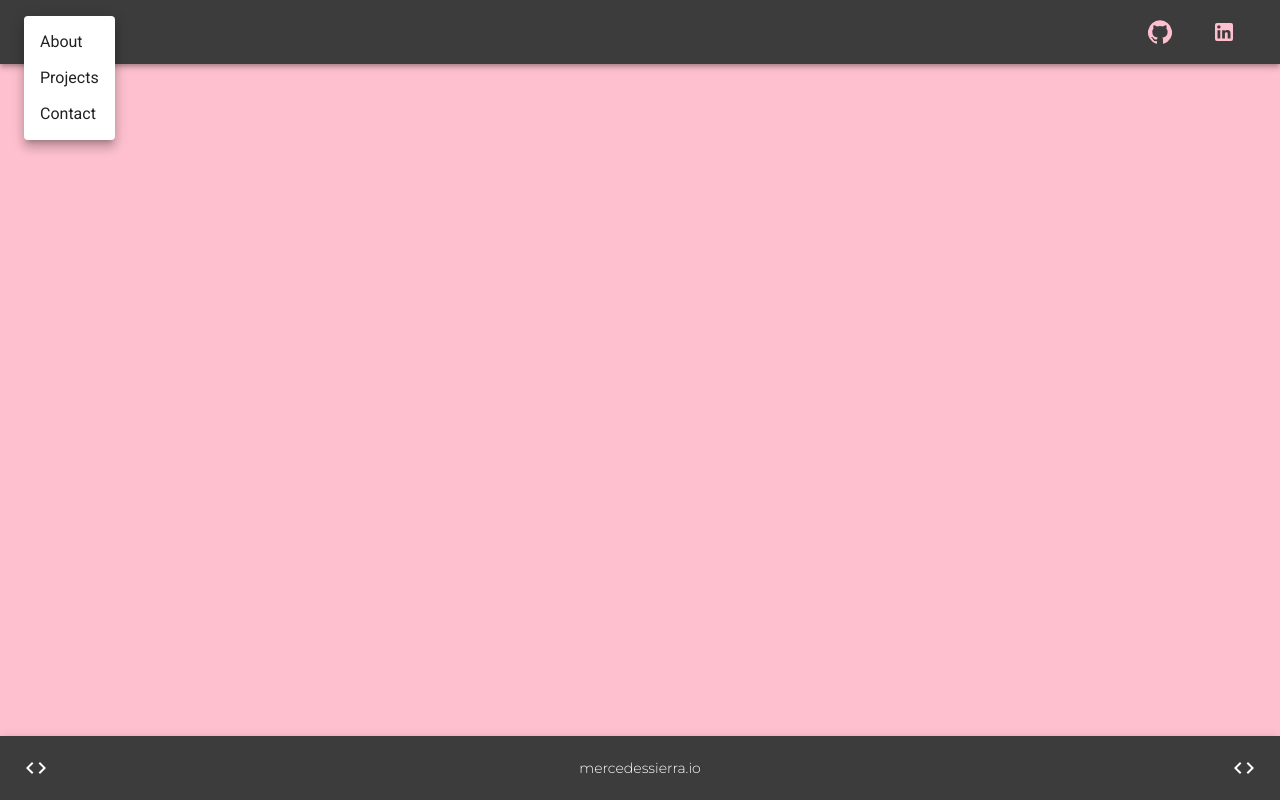
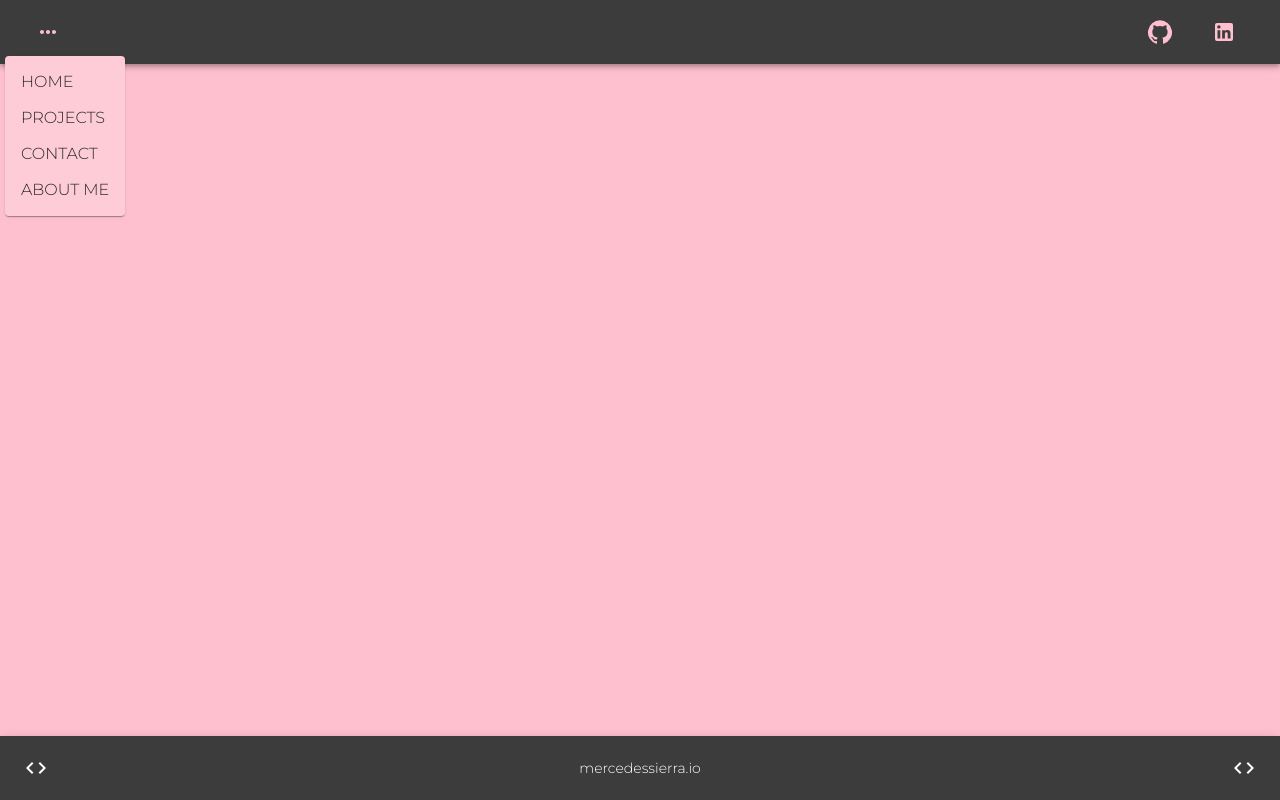
Before and after one commit to mercedeswalsh/msw, a React (Create React App) app in the folder client/: page /about in a window 1280 px wide. Both pictures are taken after a click on the button 36 px from the left and 32 px from the top of the page. Built offline with nearby package versions, Linux system fonts and the light colour scheme.

Commit message:
changed navbar buttons, buttons now functional

```diff
--- a/client/src/components/Nav/Nav.js
+++ b/client/src/components/Nav/Nav.js
@@ -1,5 +1,6 @@
 import React from 'react'
-import { Link } from 'react-router-dom'
+import { Link as RouterLink } from 'react-router-dom'
+import Link from '@material-ui/core/Link'
 // mui imports
 import { makeStyles } from '@material-ui/core/styles'
 import AppBar from '@material-ui/core/AppBar'
@@ -7,55 +8,114 @@ import Toolbar from '@material-ui/core/Toolbar'
 import Typography from '@material-ui/core/Typography'
 import Button from '@material-ui/core/Button'
 import IconButton from '@material-ui/core/IconButton'
-import Menu from '@material-ui/core/Menu'
 import MenuItem from '@material-ui/core/MenuItem'
-import MenuIcon from '@material-ui/icons/Menu'
 import GitHubIcon from '@material-ui/icons/GitHub'
 import LinkedInIcon from '@material-ui/icons/LinkedIn'
+import MoreHorizIcon from '@material-ui/icons/MoreHoriz'
+import ClickAwayListener from '@material-ui/core/ClickAwayListener'
+import Grow from '@material-ui/core/Grow'
+import Popper from '@material-ui/core/Popper'
+import Paper from '@material-ui/core/Paper'
+import MenuList from '@material-ui/core/MenuList'
 
 const useStyles = makeStyles((theme) => ({
   root: {
     flexGrow: 1,
+    display: 'flex'
   },
   menuButton: {
     marginRight: theme.spacing(2),
+    color: '#fec0ce'
   },
   title: {
     flexGrow: 1,
   },
-}));
+  paper: {
+    backgroundColor: '#feccd7'
+  },
+  menuItems: {
+    fontFamily: 'Montserrat',
+    color: theme.palette.primary.dark,
+    align: 'center',
+    underline: 'false'
+  }
+}))
 
 const Nav = () => {
 
   const classes = useStyles()
+  const [open, setOpen] = React.useState(false)
+  const anchorRef = React.useRef(null)
 
-  const [anchorEl, setAnchorEl] = React.useState(null)
-
-  const handleClick = (event) => {
-    setAnchorEl(event.currentTarget);
+  const handleToggle = () => {
+    setOpen((prevOpen) => !prevOpen)
   }
 
-  const handleClose = () => {
-    setAnchorEl(null);
+  const handleClose = (event) => {
+    if (anchorRef.current && anchorRef.current.contains(event.target)) {
+      return
+    }
+
+    setOpen(false)
   }
+
+  function handleListKeyDown(event) {
+    if (event.key === 'Tab') {
+      event.preventDefault()
+      setOpen(false)
+    }
+  }
+
+  // return focus to the button when we transitioned from !open -> open
+  const prevOpen = React.useRef(open)
+  React.useEffect(() => {
+    if (prevOpen.current === true && open === false) {
+      anchorRef.current.focus()
+    }
+
+    prevOpen.current = open
+  }, [open])
 
   return (
     <div className={classes.root}>
       <AppBar position="static">
         <Toolbar>
-            <IconButton edge="start" className={classes.menuButton} color="secondary" aria-label="menu">
-                <MenuIcon aria-controls="simple-menu" aria-haspopup="true" onClick={handleClick}/>
+            <IconButton
+            ref={anchorRef}
+            aria-controls={open ? 'menu-list-grow' : undefined}
+            aria-haspopup="true"
+            onClick={handleToggle}
+            className={classes.menuButton}
+            >
+                <MoreHorizIcon />
             </IconButton>
-            <Menu
-            id="simple-menu"
-            anchorEl={anchorEl}
-            keepMounted
-            open={Boolean(anchorEl)}
-            onClose={handleClose}>
-                <MenuItem onClick={handleClose}><Link to='/about'></Link>About</MenuItem>
-                <MenuItem onClick={handleClose}><Link to='/projects'></Link>Projects</MenuItem>
-                <MenuItem onClick={handleClose}><Link to='/contact'></Link>Contact</MenuItem>
-            </Menu>
+            <Popper
+            open={open}
+            anchorEl={anchorRef.current}
+            role={undefined} transition disablePortal
+            >
+            {({ TransitionProps, placement }) => (
+            <Grow
+            {...TransitionProps}
+            style={{ transformOrigin: placement === 'bottom' ? 'center top' : 'center bottom' }}
+            >
+              <Paper className={classes.paper}>
+                <ClickAwayListener onClickAway={handleClose}>
+                  <MenuList autoFocusItem={open} id="menu-list-grow" onKeyDown={handleListKeyDown}>
+                     {/* home */}
+                     <Link component={RouterLink} to="/"><MenuItem onClick={handleClose} className={classes.menuItems}>HOME</MenuItem></Link >
+                    {/* projects */}
+                    <Link component={RouterLink} to="/projects"><MenuItem onClick={handleClose} className={classes.menuItems}>PROJECTS</MenuItem></Link>
+                    {/* contact */}
+                    <Link component={RouterLink} to="/contact"><MenuItem onClick={handleClose} className={classes.menuItems}>CONTACT</MenuItem></Link>
+                    {/* about */}
+                    <Link component={RouterLink} to="/about"><MenuItem onClick={handleClose} className={classes.menuItems}>ABOUT ME</MenuItem></Link>
+                  </MenuList>
+                </ClickAwayListener>
+              </Paper>
+            </Grow>
+            )}
+            </Popper>
             <Typography variant="h6" className={classes.title}>
             </Typography>
             <Button color="secondary" href='https://github.com/mercedeswalsh/' target='_blank'><GitHubIcon/></Button>
@@ -63,7 +123,7 @@ const Nav = () => {
         </Toolbar>
       </AppBar>
     </div>
-  );
+  )
 }
 
 export default Nav
--- a/client/src/components/Objective/Objective.js
+++ b/client/src/components/Objective/Objective.js
@@ -1,5 +1,7 @@
 
 import React from 'react'
+import { Link as RouterLink } from 'react-router-dom'
+import Link from '@material-ui/core/Link'
 // mui imports
 import { makeStyles } from '@material-ui/core/styles'
 import Card from '@material-ui/core/Card'
@@ -48,13 +50,13 @@ const Objective = () => {
       <CardActions className={classes.card}>
         <Grid container className={classes.root} spacing={8} align='center'>
         <Grid item xs={4} align='center'>
-            <Button className={classes.button} variant='outlined' color='primary' size='small'>PROJECTS</Button>
+          <Link component={RouterLink} to="/projects"><Button className={classes.button} variant='outlined' color='primary' size='small'>PROJECTS</Button></Link >
         </Grid>
         <Grid item xs={4} align='center'>
-            <Button className={classes.button} variant='outlined' color='primary' size='small'>CONTACT</Button>
+          <Link component={RouterLink} to="/contact"><Button className={classes.button} variant='outlined' color='primary' size='small'>CONTACT</Button></Link >
         </Grid>
         <Grid item xs={4} align='center'>
-            <Button className={classes.button} variant='outlined' color='primary' size='small'>ABOUT</Button>
+          <Link component={RouterLink} to="/about"><Button className={classes.button} variant='outlined' color='primary' size='small'>ABOUT</Button></Link >
         </Grid>
         </Grid>
       </CardActions>
```
